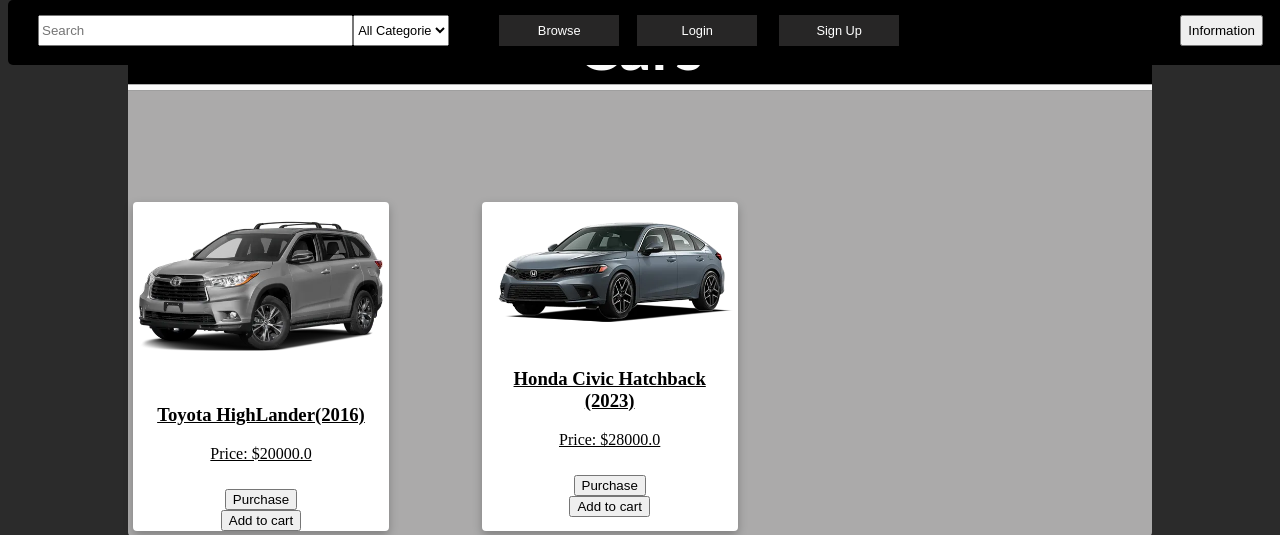
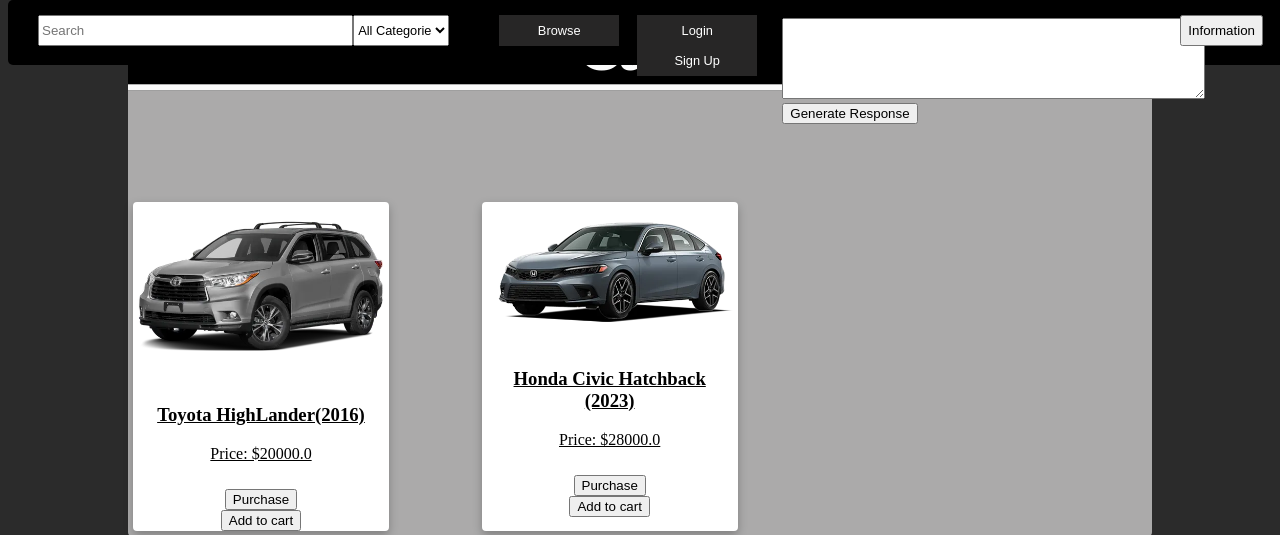
Before and after one commit to JesseSinti/MarketPlace-Project, a Django app: page / in a window 1280 px wide. Shown: the top 535 px of the page. Run offline with Django 5.2, Linux system fonts and the light colour scheme; data comes from the database, SQL or seed files in the repository.

Commit message:
pushhhhhhh

```diff
--- /dev/null
+++ b/Online_Market/Online_Market/config.py
@@ -0,0 +1 @@
+OPENAI_API_KEY = ""
--- a/Online_Market/Online_Market/settings.py
+++ b/Online_Market/Online_Market/settings.py
@@ -18,7 +18,6 @@
 
 # Build paths inside the project like this: BASE_DIR / 'subdir'.
 BASE_DIR = Path(__file__).resolve().parent.parent
-
 
 # Quick-start development settings - unsuitable for production
 # See https://docs.djangoproject.com/en/5.2/howto/deployment/checklist/
--- a/Online_Market/StoreFront/templates/storefront/base.html
+++ b/Online_Market/StoreFront/templates/storefront/base.html
@@ -9,14 +9,12 @@
 </head>
 <body id="body">
 <div id='navbar'>
-
     <div id='searchbar'>
         <form method="get" action="{% url 'storefront:search' %}">
             <input type='text' name='query' class="searchbarsizing" value=""{{ query }} placeholder='Search'>
             <button hidden>Search</button>
         </form>
     </div>
-
     <div id="category-filter">
         <form method="get" action="{% url 'home' %}">
             <select name="category" onchange="this.form.submit()">
@@ -47,7 +45,65 @@
             <a class='singup-button' href="{% url 'storefront:signup' %}"><button class="signbtn">Sign Up</button></a>
         </div>
     {% endif %}
+    <form id="openai-form">
+        <label for="prompt-input">Enter your prompt:</label><br>
+        <textarea id="prompt-input" rows="5" cols="50"></textarea><br>
+        <button type="submit">Generate Response</button>
+    </form>
+    <div id="openai-response"></div>
+    <script>
+        document.getElementById('openai-form').addEventListener('submit', async function(event) {
+            event.preventDefault();
+            const prompt = document.getElementById('prompt-input').value;
+            const responseDiv = document.getElementById('openai-response');
+            responseDiv.innerHTML = 'Generating...';
 
+            try {
+                const formData = new FormData();
+                formData.append('prompt', prompt);
+
+                const response = await fetch('/openai-api/', { // Adjust URL if needed
+                    method: 'POST',
+                    body: formData,
+                    // If you're using proper CSRF protection in Django,
+                    // you'll need to include the CSRF token here.
+                    // headers: { 'X-CSRFToken': getCookie('csrftoken') }
+                });
+
+                if (!response.ok) {
+                    throw new Error(`HTTP error! status: ${response.status}`);
+                }
+
+                const data = await response.json();
+                if (data.response) {
+                    responseDiv.innerHTML = data.response;
+                } else if (data.error) {
+                    responseDiv.innerHTML = `Error: ${data.error}`;
+                }
+            } catch (error) {
+                console.error('Fetch error:', error);
+                responseDiv.innerHTML = `An error occurred: ${error.message}`;
+            }
+        });
+
+        // for csrf varification later
+        /*
+        function getCookie(name) {
+            let cookieValue = null;
+            if (document.cookie && document.cookie !== '') {
+                const cookies = document.cookie.split(';');
+                for (let i = 0; i < cookies.length; i++) {
+                const cookie = cookies[i].trim();
+                if (cookie.startsWith(name + '=')) {
+                    cookieValue = decodeURIComponent(cookie.substring(name.length + 1));
+                    break;
+                    }
+                }
+            }
+            return cookieValue;
+        }
+        */
+    </script>
     <div id='options'>
         <button class='options-button'>Information</button>
         <div id='options-dropdown'>
--- a/Online_Market/StoreFront/templates/storefront/home.html
+++ b/Online_Market/StoreFront/templates/storefront/home.html
@@ -3,7 +3,6 @@
 {% block content %}
 <link rel="stylesheet" href="{% static 'home.css' %}">
 <div id="container">
-
     {% if view_selected_category %}
         <div class="category-section">
             <h2 class="category-title">{{ view_selected_category.name }}</h2>
--- a/Online_Market/StoreFront/urls.py
+++ b/Online_Market/StoreFront/urls.py
@@ -6,6 +6,7 @@
 
 app_name = 'storefront'
 urlpatterns = [
+    path('openai-api/', views.openAiProc, name='openAiProc'),
     path('logout/', views.Log_out, name='logout'),
     path('checkout/<int:pk>/', views.CheckoutView, name='checkout'),
     path('search/',views.SearchProducts, name='search'),
```
Also changed, not shown: Online_Market/StoreFront/views.py (+25 -2 lines), Online_Market/StoreFront/static/common.js (added).
